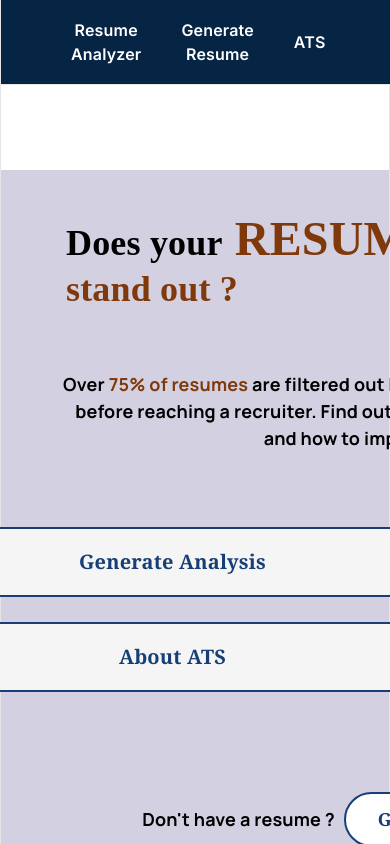
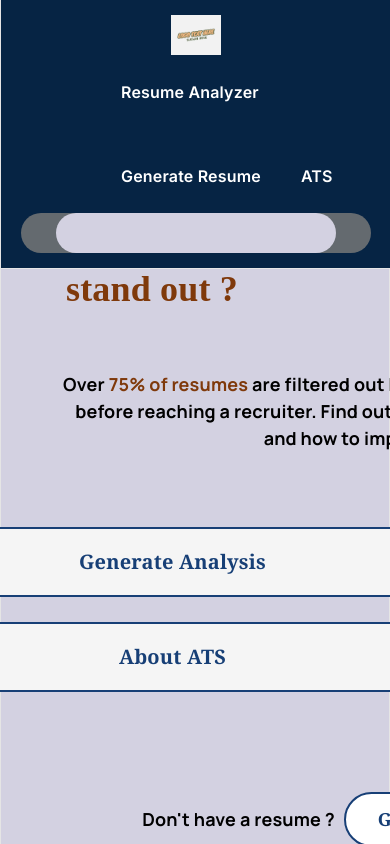
Before and after one commit to sidkaushikkk/ATS-Tracker, a React (Vite) app in the folder ats-tracker/: page / in a window 390 px wide. Shown: the top 844 px of the page. Built offline with nearby package versions, Linux system fonts and the light colour scheme; no server answers.

Commit message:
Added styling to google login button

```diff
--- a/ats-tracker/src/components/Navbar/Navbar.css
+++ b/ats-tracker/src/components/Navbar/Navbar.css
@@ -9,7 +9,7 @@
     height:85px;
 
     display:flex;
-    justify-content:space-between;
+    justify-content: flex-start;
     align-items:center;
 
     padding:0 70px;
@@ -27,36 +27,43 @@
 .nav-links{
     display:flex;
     align-items:center;
-    gap:40px;
 
     list-style:none;
+    gap: 40px;
+    flex-wrap: wrap;
+    justify-content: left;
 }
 
 .nav-links a{
     display:flex;
     align-items:center;
     gap:5px;
+    padding: 10px 0;
 
     cursor:pointer;
     font-weight:600;
     color: white;
 
     position:relative;
-    padding:30px 0;
+    /* padding:30px 0; */
 }
 
 .nav-links a:hover{
     color:#ff5b57;
 }
 
+.nav-button{
+    margin-left: 100px;
+}
+
 .buttons{
     display:flex;
     gap:15px;
     border-radius:30px;
-    background: rgb(6, 36, 68);
+    background: rgb(100, 106, 111);
     color:#173f76;
     font-weight:600;;
-
+    margin-left: auto;
     cursor:pointer;
     transition:.3s;
 }
@@ -71,12 +78,65 @@ a{
     text-decoration: none;
 }
 
-.login-personal, .login-collegeMail , .register {
-    font-size: 80%;
-    font-weight : 900;
+.google-login-wrapper {
+    /* height: 50px;Chane= */
+    display: flex;
+    align-items: center;
+    justify-content: center;
+    flex-shrink: 0;
+    background: #d3d1e1;
+    border-radius: 20px;
+    min-width: 270px;
+    transition: outline 0.2s ease;
 }
 
-.login-personal:hover , .login-collegeMail:hover , .register:hover {
-    background-color: rgb(123, 143, 159);
-    scale:1.1;
+.google-login-wrapper > div {
+    width: 100% !important;
 }
+
+.google-login-wrapper button,
+.google-login-wrapper [role="button"],
+.google-login-wrapper div[role="button"] {
+    background: #d3d1e1 !important;
+    border-radius: 20px !important;
+    box-shadow: none !important;
+    padding: 10px 16px !important;
+    font-family: Georgia, serif !important;
+    font-size: 18px !important;
+}
+
+.google-login-wrapper button img,
+.google-login-wrapper [role="button"] img,
+.google-login-wrapper div[role="button"] img {
+    width: 24px !important;
+    height: 24px !important;
+    transform: scale(1.2) !important;
+}
+
+.google-login-wrapper:focus-within {
+    outline: 2px solid #ff5b57;
+    outline-offset: 4px;
+}
+
+@media (max-width: 768px) {
+    .navbar {
+        padding: 15px 20px;
+        height: auto;
+        flex-wrap: wrap;
+        justify-content: center;
+        gap: 15px;
+    }
+
+
+
+    .buttons {
+        width: 100%;
+        justify-content: center;
+    }
+
+    .google-login-wrapper {
+        width: 100%;
+        max-width: 280px;
+        margin: 0 auto;
+    }
+}
--- a/ats-tracker/src/components/Navbar/Navbar.jsx
+++ b/ats-tracker/src/components/Navbar/Navbar.jsx
@@ -38,7 +38,7 @@ function Navbar() {
           <img src={logo} alt="logo" />
         </Link>
       </div>
-
+      <div className="nav-button">
       <ul className="nav-links">
         <li>
           <Link to="/upload-resume">Resume Analyzer</Link>
@@ -50,7 +50,7 @@ function Navbar() {
           <a href="/about-ats.html">ATS</a>
         </li>
       </ul>
-
+      </div>
       <div className="buttons">
         {user ? (
           <>
@@ -62,12 +62,17 @@ function Navbar() {
             </button>
           </>
         ) : (
-          <GoogleLogin
-            onSuccess={handleLoginSuccess}
-            onError={() => {
-              console.log("Login Failed");
-            }}
-          />
+          <div className="google-login-wrapper">
+            <GoogleLogin
+              onSuccess={handleLoginSuccess}
+              onError={() => console.error("Login failed from Google button")}
+              theme="outline"
+              size="large"
+              text="signin_with"
+              shape="rectangular"
+              width="260"
+            />
+          </div>
         )}
       </div>
     </nav>
```
